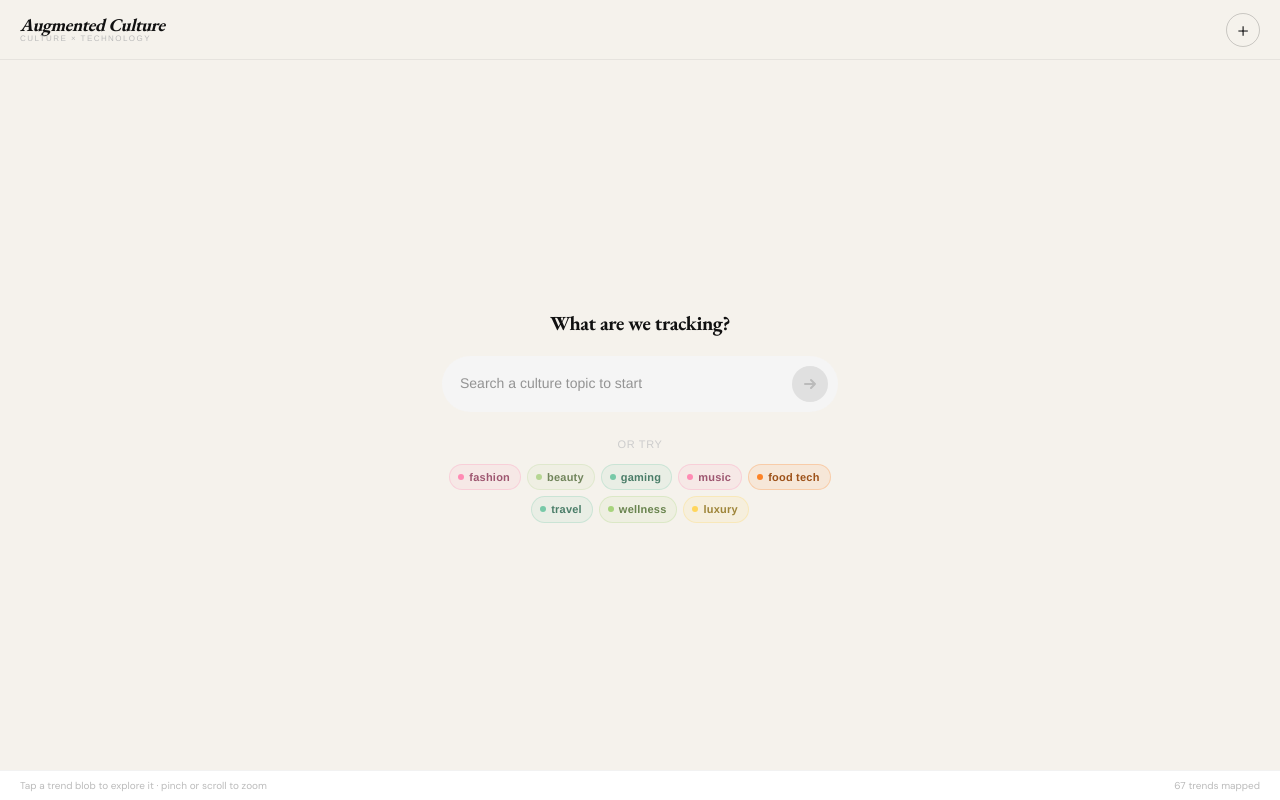
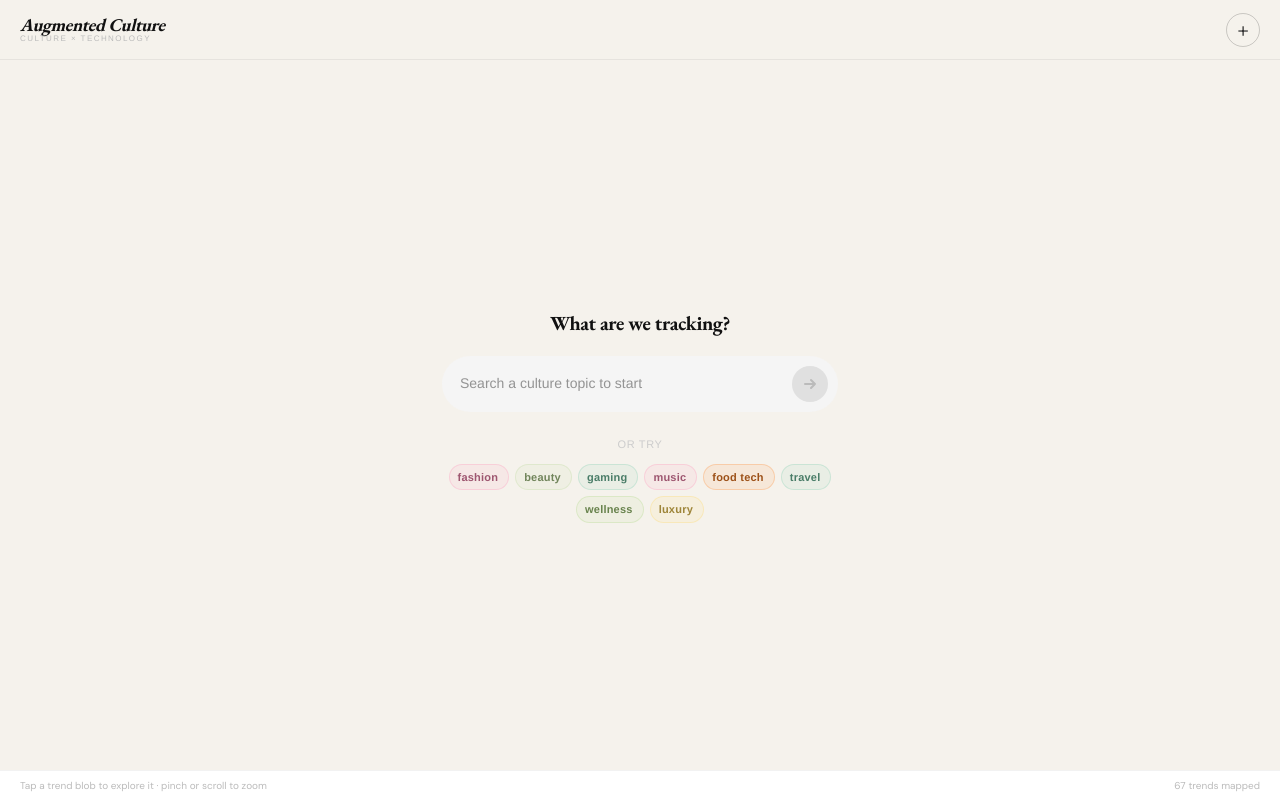
Before and after one commit to sunsiesstudio/trend-radar, a Next.js app: page / in a window 1280 px wide. Built offline with nearby package versions, Linux system fonts and the light colour scheme.

Commit message:
Remove dot from topic pills on home screen

```diff
--- a/components/map/BlobRadarView.tsx
+++ b/components/map/BlobRadarView.tsx
@@ -508,7 +508,6 @@ export function BlobRadarView({
                             letterSpacing: "0.02em",
                           }}
                         >
-                          <span style={{ width: 6, height: 6, borderRadius: "50%", background: color, display: "inline-block", flexShrink: 0 }} />
                           {topic.replace(/-/g, " ")}
                         </button>
                       );
```
